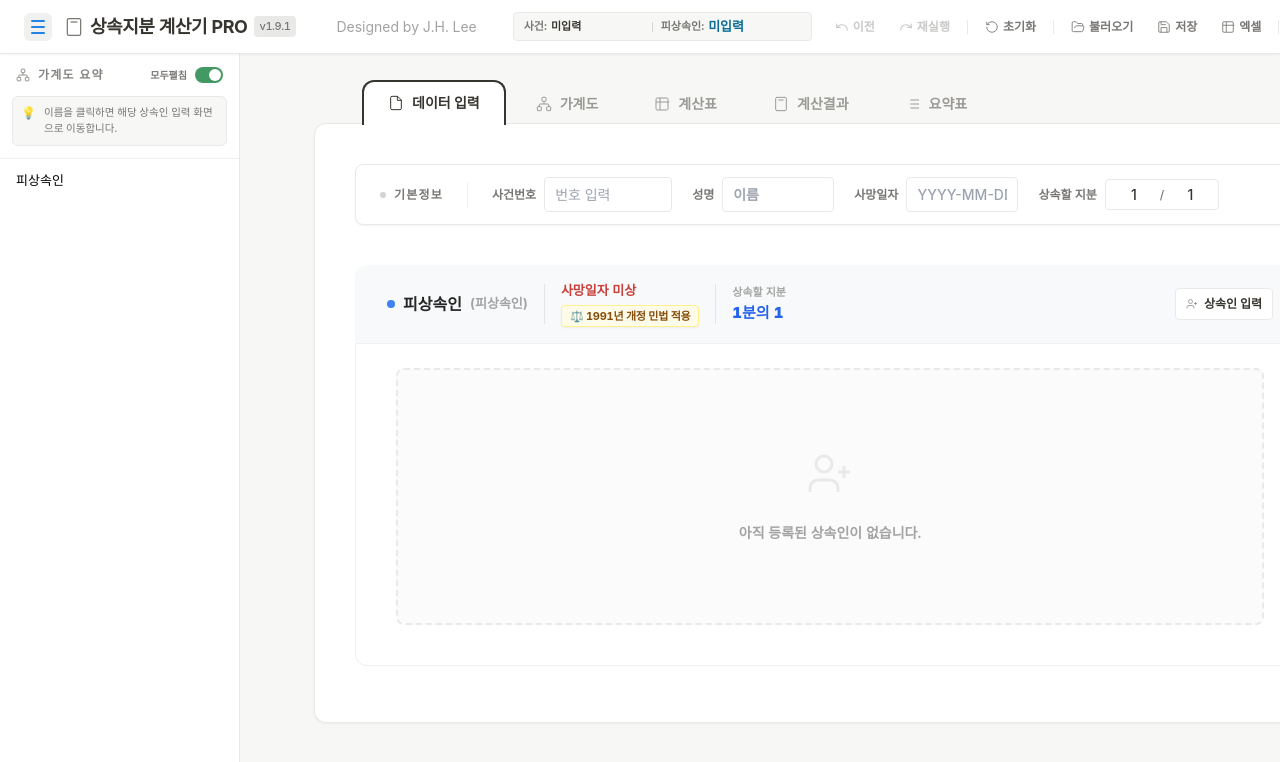
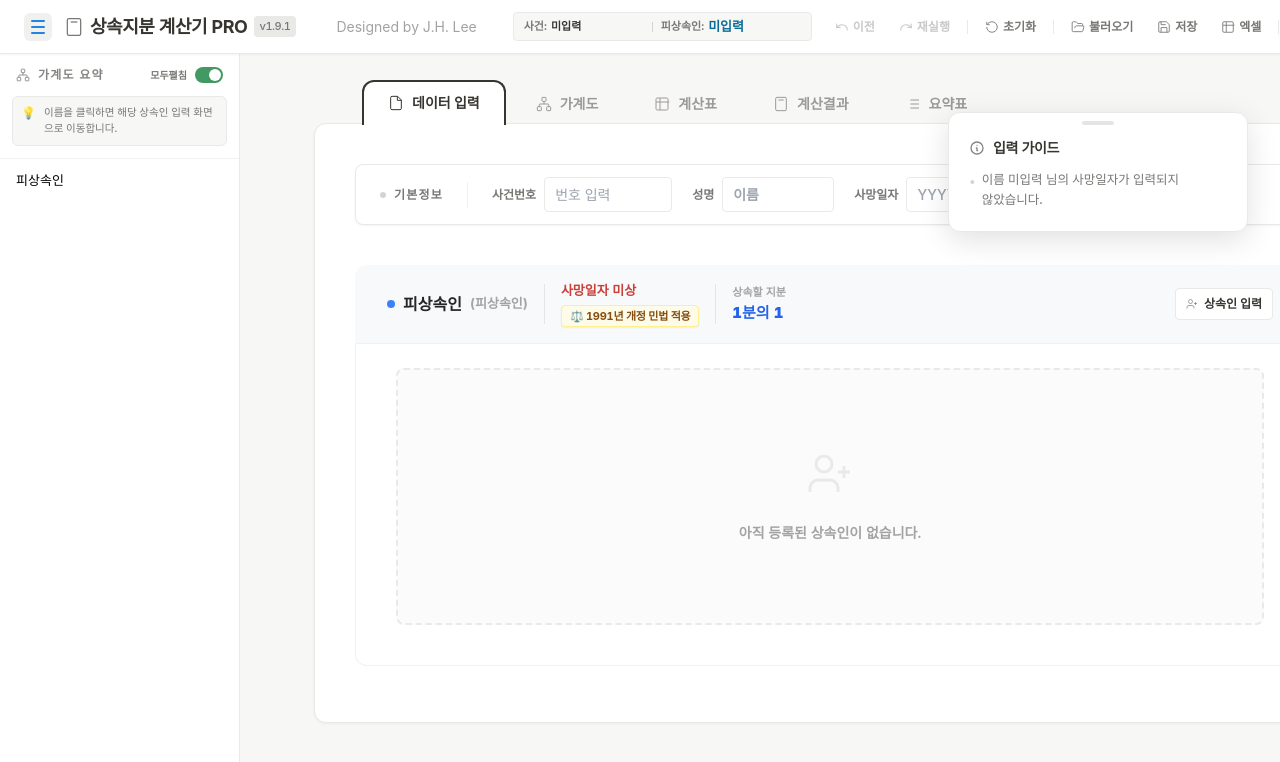
Before and after one commit to wallmendi-beep/inherit-calc, a React (Vite) app: page / in a window 1280 px wide. Shown: the top 762 px of the page. Built offline with nearby package versions, Linux system fonts and the light colour scheme; the HTML template or start-up script is replaced by a standard one; a web font is replaced by a local one.

Commit message:
v1.9.7: Final layout fixed for inheritance row and header alignment

```diff
--- a/package.json
+++ b/package.json
@@ -1,7 +1,7 @@
 {
   "name": "inheritance-calc-pro",
   "private": true,
-  "version": "1.9.6",
+  "version": "1.9.7",
   "type": "module",
   "scripts": {
     "dev": "vite",
--- a/src/App.jsx
+++ b/src/App.jsx
@@ -3,7 +3,7 @@ import {
   IconCalculator, IconUserPlus, IconSave, IconFolderOpen,
   IconPrinter, IconNetwork, IconTable, IconList,
   IconReset, IconFileText, IconXCircle, IconX, IconChevronRight,
-  IconSun, IconMoon, IconUndo, IconRedo, IconUserGroup
+  IconSun, IconMoon, IconUndo, IconRedo, IconUserGroup, IconTrash2
 } from './components/Icons';
 import { DateInput } from './components/DateInput';
 import HeirRow from './components/HeirRow';
@@ -726,7 +726,8 @@ function App() {
 
 
 
-  const { finalShares, calcSteps } = useMemo(() => {
+  // 💡 Phase 2: 엔진이 잡아내는 누락 경고(warnings) 추가 연동
+  const { finalShares, calcSteps, warnings = [] } = useMemo(() => {
     return calculateInheritance(tree, propertyValue);
   }, [tree, propertyValue]);
 
@@ -1139,72 +1140,77 @@ function App() {
   return (
     <div className="w-full min-h-screen relative flex flex-col items-start pb-24 transition-colors duration-200 bg-[#f7f7f5] dark:bg-neutral-900 min-w-[1280px] print:min-w-0 print:w-full print:max-w-full">
 
-      {/* 📌 드래그 가능한 초고속 플로팅 스티커 메모장 */}
-      {(showGlobalWarning || showAutoCalcNotice) && (
+      {/* 📌 미니멀 무채색 플로팅 AI 가이드 */}
+      {((activeTab === 'input' && warnings.length > 0) || (['calc', 'result', 'summary'].includes(activeTab) && (showGlobalWarning || showAutoCalcNotice))) && (
         <div
           ref={stickerRef}
-          // 💡 불필요한 animate 속성 제거하여 버벅거림 원천 차단
-          className={`fixed top-24 right-8 z-[9999] no-print ${isStickerDragging ? 'cursor-grabbing' : 'cursor-grab'}`}
+          className={`fixed top-28 right-8 z-[9999] no-print ${isStickerDragging ? 'cursor-grabbing' : 'cursor-grab'}`}
           style={{
             transform: `translate3d(${stickerPos.current.x}px, ${stickerPos.current.y}px, 0)`,
-            transition: 'none', // 💡 핵심: 마우스 이동 시 CSS 딜레이 강제 제거!
+            transition: 'none',
             willChange: 'transform',
             touchAction: 'none'
           }}
           onMouseDown={handleStickerMouseDown}
         >
-          <div
-            className={`relative w-72 p-6 bg-[#fff8d1] dark:bg-[#e6ddaf] shadow-2xl border-l-[6px] border-[#f5e49c] dark:border-[#c9ba82] select-none ${isStickerDragging ? 'rotate-0 scale-105 shadow-[0_20px_40px_rgba(0,0,0,0.2)]' : 'rotate-1 hover:rotate-0 transition-all duration-200'}`}
-            style={{ backgroundImage: 'linear-gradient(transparent 23px, rgba(93, 64, 55, 0.05) 24px)', backgroundSize: '100% 24px' }}
-          >
-            <div className="absolute top-0 right-0 w-8 h-8 bg-black/5 rounded-bl-full"></div>
-
-            {/* 📌 스티커 상단 반투명 테이프 (드래그 손잡이 시각 효과) */}
-            <div className="absolute -top-3 left-1/2 -translate-x-1/2 w-16 h-6 bg-white/50 dark:bg-black/10 backdrop-blur-[2px] shadow-sm border-x border-white/40 flex items-center justify-center">
-              <div className="w-6 h-1 rounded-full bg-black/10 dark:white/20"></div>
-            </div>
-
-            <div className="flex flex-col gap-4">
-              <div className="flex items-center gap-2 text-[#5d4037] dark:text-[#3e2723]">
-                <svg xmlns="http://www.w3.org/2000/svg" className="w-5 h-5 shrink-0 opacity-80" fill="none" viewBox="0 0 24 24" stroke="currentColor" strokeWidth={2.5}>
-                  <path strokeLinecap="round" strokeLinejoin="round" d="M11 5H6a2 2 0 00-2 2v11a2 2 0 002 2h11a2 2 0 002-2v-5m-1.414-9.414a2 2 0 112.828 2.828L11.828 15H9v-2.828l8.586-8.586z" />
+          <div className={`relative w-[300px] p-5 bg-white dark:bg-neutral-800 shadow-[0_8px_30px_rgb(0,0,0,0.12)] border border-[#e9e9e7] dark:border-neutral-700 rounded-xl select-none ${isStickerDragging ? 'scale-[1.02]' : 'transition-all duration-200'}`}>
+
+            {/* 드래그 핸들 (상단 중앙의 작은 캡슐) */}
+            <div className="absolute top-2 left-1/2 -translate-x-1/2 w-8 h-1 bg-neutral-200 dark:bg-neutral-600 rounded-full pointer-events-none"></div>
+
+            <div className="flex flex-col gap-3 mt-1">
+              <div className="flex items-center gap-2 text-[#37352f] dark:text-neutral-200">
+                {/* 💡 무채색 정보(Info) 아이콘 */}
+                <svg className="w-4 h-4 opacity-60 shrink-0" fill="none" viewBox="0 0 24 24" stroke="currentColor" strokeWidth={2}>
+                  <path strokeLinecap="round" strokeLinejoin="round" d="M13 16h-1v-4h-1m1-4h.01M21 12a9 9 0 11-18 0 9 9 0 0118 0z" />
                 </svg>
-                <span className="font-black text-[15px] tracking-tight">
-                  {showGlobalWarning ? '상속 지분 검토 필요' : '지분 자동분배 안내'}
+                <span className="font-bold text-[14px] tracking-tight">
+                  {activeTab === 'input' ? '입력 가이드' : (showGlobalWarning ? '지분 배분 오류 안내' : '지분 자동분배 안내')}
                 </span>
               </div>
-              <div className="text-[13px] font-bold text-[#5d4037] dark:text-[#3e2723] leading-relaxed break-keep pointer-events-none">
-                {showGlobalWarning && "전체 지분 합계가 설정값과 일치하지 않습니다."}
-                {showGlobalWarning && missingHeirNames.length > 0 && (
-                  <div className="mt-2.5 p-3 bg-[#f5e9e8] dark:bg-red-900/10 rounded border border-[#e8dad9] dark:border-red-800/20 shadow-sm">
-                    <span className="text-[#a94442] dark:text-red-400 font-black flex items-center gap-1.5 text-[12.5px]">
-                      <span className="w-1.5 h-1.5 rounded-full bg-[#a94442] animate-pulse" /> 누락 의심 대상:
-                    </span>
-                    <p className="text-[#b35e5e] dark:text-red-400/90 mt-1.5 text-[14px] font-black pl-3">[{missingHeirNames.join(', ')}]</p>
-                    <p className="text-[11px] text-[#a94442]/70 dark:text-red-400/60 mt-2 font-medium leading-tight pl-3">하위 상속인을 추가하거나, 우측 '제외' 스위치를 켜주세요.</p>
+
+              <div className="text-[12.5px] font-medium text-[#787774] dark:text-neutral-400 leading-relaxed break-keep pointer-events-none">
+
+                {/* 📍 [1] 데이터 입력 탭일 때: 누락 가이드 노출 */}
+                {activeTab === 'input' && warnings.map((w, i) => (
+                  <div key={i} className="mb-2 flex items-start gap-1.5 last:mb-0">
+                    <span className="text-neutral-300 dark:text-neutral-600 mt-0.5">•</span>
+                    <span className="flex-1">{w}</span>
+                  </div>
+                ))}
+
+                {/* 📍 [2] 결과표 탭일 때: 전체 불일치 경고 */}
+                {['calc', 'result', 'summary'].includes(activeTab) && showGlobalWarning && (
+                  <>
+                    <div className="mb-2 text-[#e53e3e] dark:text-red-400 font-bold">전체 지분 합계가 설정값과 일치하지 않습니다.</div>
+                    {missingHeirNames.length > 0 && (
+                      <div className="mt-2 p-2.5 bg-[#f9f9f8] dark:bg-neutral-900 border border-[#e9e9e7] dark:border-neutral-700 rounded-md">
+                        <span className="text-[#37352f] dark:text-neutral-300 font-bold block mb-1">누락 의심: [{missingHeirNames.join(', ')}]</span>
+                        <span className="text-[11.5px]">하위 상속인을 추가하거나 '제외' 스위치를 켜주세요.</span>
+                      </div>
+                    )}
+                  </>
+                )}
+
+                {/* 📍 [3] 결과표 탭일 때: 스마트 자동계산 내역 */}
+                {['calc', 'result', 'summary'].includes(activeTab) && showAutoCalcNotice && (
+                  <div className="mt-2 p-2.5 bg-[#f9f9f8] dark:bg-neutral-900 border border-[#e9e9e7] dark:border-neutral-700 rounded-md">
+                    <span className="text-[#37352f] dark:text-neutral-300 font-bold block mb-1.5 border-b border-neutral-200 dark:border-neutral-700 pb-1">자동분배 내역:</span>
+                    <div className="space-y-1">
+                      {autoCalculatedNames.map((a, idx) => (
+                         <div key={idx} className="text-[11.5px] flex items-center justify-between">
+                           <span className="font-bold">{a.name}</span>
+                           <span className="opacity-60 flex items-center gap-1">
+                             <svg className="w-3 h-3" fill="none" stroke="currentColor" viewBox="0 0 24 24"><path strokeLinecap="round" strokeLinejoin="round" strokeWidth={2} d="M14 5l7 7m0 0l-7 7m7-7H3" /></svg>
+                             {a.target}
+                           </span>
+                         </div>
+                      ))}
+                    </div>
                   </div>
                 )}
-                {showAutoCalcNotice && (
-                  <div className="mt-2.5 p-3 bg-[#ebf3f6] dark:bg-blue-900/10 rounded border border-[#dce9ef] dark:border-blue-800/20 shadow-sm">
-                    <span className="text-[#31708f] dark:text-blue-400 font-black flex items-center gap-1.5 text-[12.5px]">
-                      <span className="w-1.5 h-1.5 rounded-full bg-[#31708f]" /> 지분 자동분배 내역:
-                    </span>
-                    <div className="mt-2 space-y-1.5 pl-3">
-                      {autoCalculatedNames.map((a, idx) => (
-                        <div key={idx} className="text-[#4b86a3] dark:text-blue-400/90 text-[12.5px] font-bold flex items-center gap-1.5">
-                          <span className="shrink-0">{a.name}</span>
-                          <svg className="w-3 h-3 opacity-40 shrink-0" fill="none" viewBox="0 0 24 24" stroke="currentColor" strokeWidth={3}>
-                            <path strokeLinecap="round" strokeLinejoin="round" d="M13 7l5 5m0 0l-5 5m5-5H6" />
-                          </svg>
-                          <span className="truncate opacity-90">{a.target}</span>
-                        </div>
-                      ))}
-                    </div>
-                    <p className="text-[11px] text-[#31708f]/70 dark:text-blue-400/60 mt-2.5 font-medium leading-tight pl-3 border-t border-[#31708f]/10 pt-2">법정 순위에 따라 지분이 자동 배분되었습니다.</p>
-                  </div>
-                )}
+
               </div>
-              <div className="text-right text-[10px] font-bold text-[#8d6e63] mt-2 italic opacity-40 tracking-widest uppercase">Inheritance Engine v1.9.1</div>
             </div>
           </div>
         </div>
@@ -2127,8 +2133,19 @@ function App() {
                                 <div className="w-[180px] shrink-0 text-center ml-[10px] relative">
                                   <span className="relative left-[-20px]">특수조건 (가감산)</span>
                                 </div>
-                                <div className="w-[180px] shrink-0 text-center ml-[10px] relative">
-                                  <span className="whitespace-nowrap relative left-[-45px]">재/대습상속</span>
+                                <div className="w-[180px] shrink-0 text-center ml-[10px] relative group/del-all">
+                                  <span className="whitespace-nowrap relative left-[-35px]">
+                                    재/대습상속
+                                    {/* 💡 전체 삭제 버튼 (30px 간격 유지) */}
+                                    <button
+                                      type="button"
+                                      onClick={() => handleUpdate(currentNode.id, 'heirs', [])}
+                                      className="absolute left-[calc(100%+30px)] top-1/2 -translate-y-1/2 opacity-0 group-hover/del-all:opacity-100 transition-all text-[#a3a3a3] hover:text-red-500 p-1 rounded-md hover:bg-red-50 dark:hover:bg-red-900/20"
+                                      title="전체삭제"
+                                    >
+                                      <IconTrash2 className="w-3.5 h-3.5" />
+                                    </button>
+                                  </span>
                                 </div>
                                 <div className="w-12 shrink-0 text-center ml-0 mr-[10px]">
                                   <span className="whitespace-nowrap">삭제</span>
--- a/src/components/HeirRow.jsx
+++ b/src/components/HeirRow.jsx
@@ -269,7 +269,7 @@ const HeirRow = ({ node, level, handleUpdate, removeHeir, addHeir, siblings, inh
       </div>
 
       {/* 6. 재상속/대습상속 버튼 */}
-      <div className="w-28 shrink-0 flex justify-center ml-[10px]">
+      <div className="w-28 shrink-0 flex justify-center ml-[20px]">
         {shouldShowTabBtn && onTabClick && (
           <button
             type="button"
@@ -282,7 +282,7 @@ const HeirRow = ({ node, level, handleUpdate, removeHeir, addHeir, siblings, inh
       </div>
 
       {/* 7. 삭제 버튼 */}
-      <div className="w-12 shrink-0 flex justify-center ml-0 mr-[10px]">
+      <div className="w-12 shrink-0 flex justify-center ml-[-10px] mr-[20px]">
         <button
           type="button"
           onClick={() => removeHeir(node.id)}
```
Also changed, not shown: 1 other file (tests, documents, lock files or other folders).
